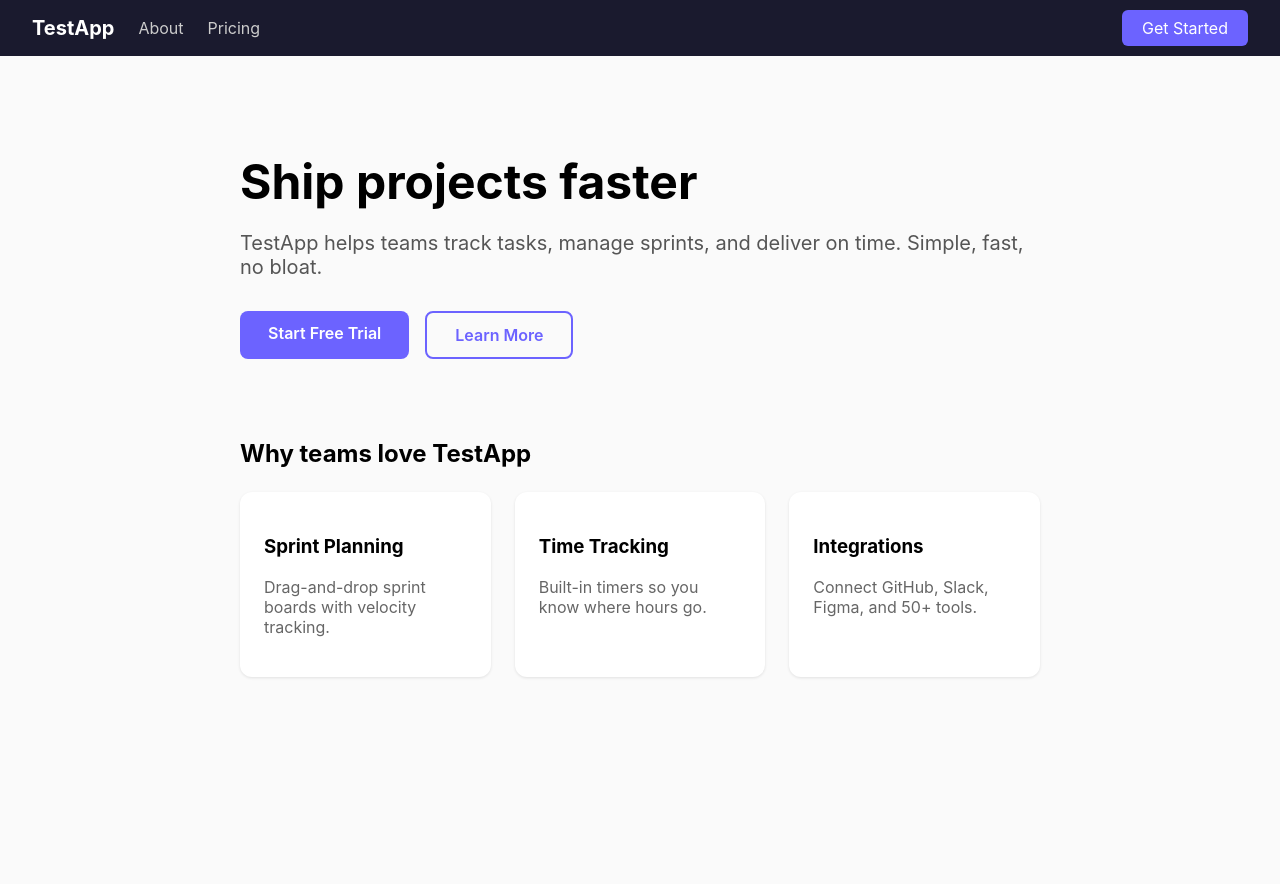
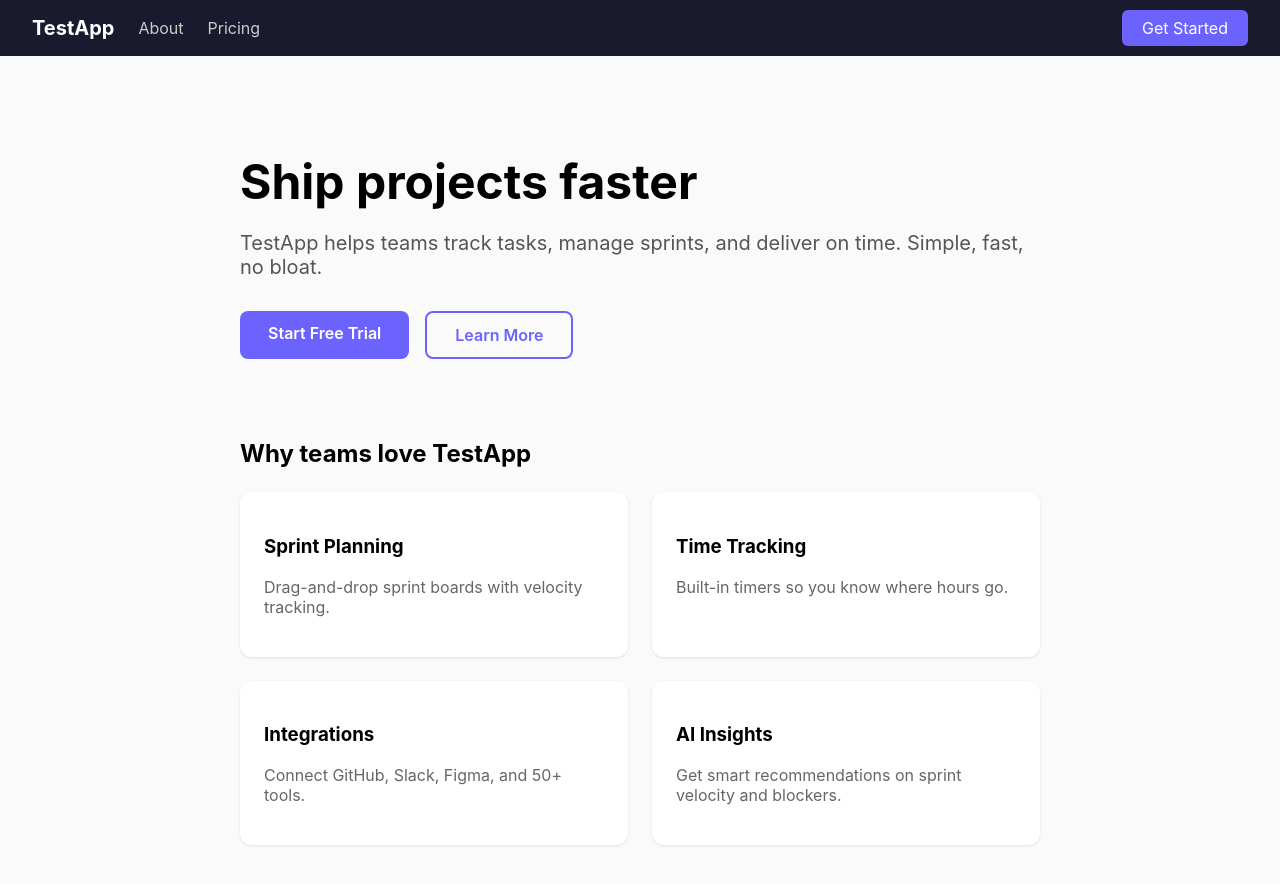
Before and after one commit to looksgoodtomeai/test-app, a Next.js app: page / in a window 1280 px wide. Shown: the top 884 px of the page. Before the commit the page ends 800 px from the top, so only its background shows below. Built offline with nearby package versions, Linux system fonts and the light colour scheme.

Commit message:
feat: add AI Insights feature card and adjust grid layout

```diff
--- a/src/app/page.tsx
+++ b/src/app/page.tsx
@@ -17,11 +17,12 @@ export default function Home() {
 
       <section style={{ marginTop: 80 }}>
         <h2 style={{ marginBottom: 24 }}>Why teams love TestApp</h2>
-        <div style={{ display: 'grid', gridTemplateColumns: 'repeat(3, 1fr)', gap: 24 }}>
+        <div style={{ display: 'grid', gridTemplateColumns: 'repeat(2, 1fr)', gap: 24 }}>
           {[
             { title: 'Sprint Planning', desc: 'Drag-and-drop sprint boards with velocity tracking.' },
             { title: 'Time Tracking', desc: 'Built-in timers so you know where hours go.' },
             { title: 'Integrations', desc: 'Connect GitHub, Slack, Figma, and 50+ tools.' },
+            { title: 'AI Insights', desc: 'Get smart recommendations on sprint velocity and blockers.' },
           ].map((f) => (
             <div key={f.title} style={{ background: '#fff', padding: 24, borderRadius: 12, boxShadow: '0 1px 3px rgba(0,0,0,0.1)' }}>
               <h3>{f.title}</h3>
```
